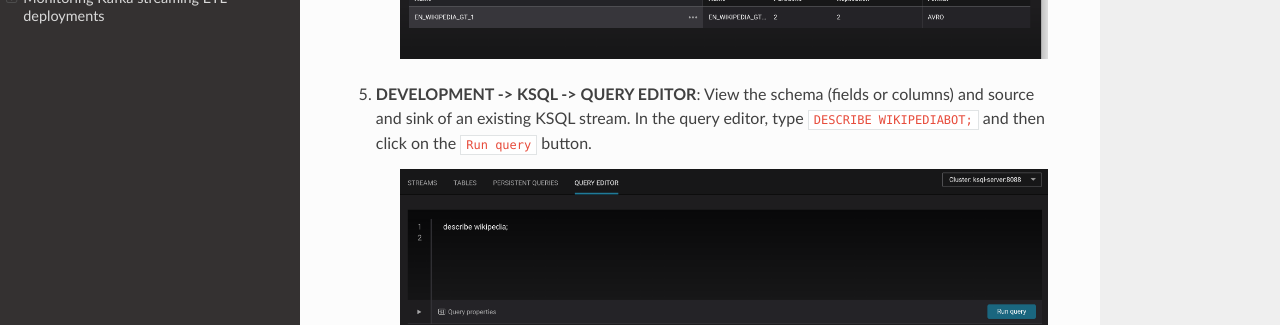
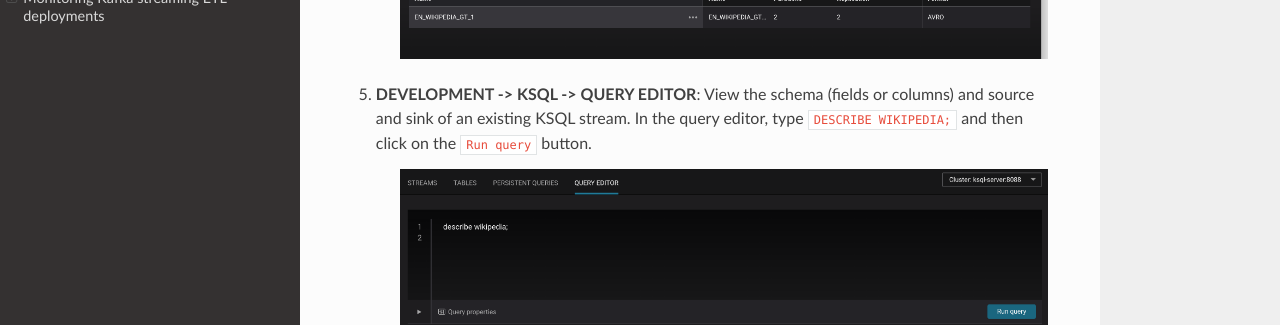
Before and after one commit to confluentinc/cp-demo, a Sphinx documentation site: the page built from docs/index.rst, in a window 1280 px wide and 900 px high, scrolled down 10770 px. Shown: the part 147-472 px from the top of the window. Built offline with Sphinx 7.4.7 and the Read the Docs theme 2.0.0, drawn with Linux system fonts in a browser that asks for light colours.

Commit message:
Update description in docs

```diff
--- a/docs/index.rst
+++ b/docs/index.rst
@@ -252,7 +252,7 @@
      .. figure:: images/ksql_tables_list.png
         :alt: image
 
-5. **DEVELOPMENT -> KSQL -> QUERY EDITOR**: View the schema (fields or columns) and source and sink of an existing KSQL stream. In the query editor, type ``DESCRIBE WIKIPEDIABOT;`` and then click on the ``Run query`` button.
+5. **DEVELOPMENT -> KSQL -> QUERY EDITOR**: View the schema (fields or columns) and source and sink of an existing KSQL stream. In the query editor, type ``DESCRIBE WIKIPEDIA;`` and then click on the ``Run query`` button.
 
      .. figure:: images/ksql_stream_describe.png
         :alt: image
```
